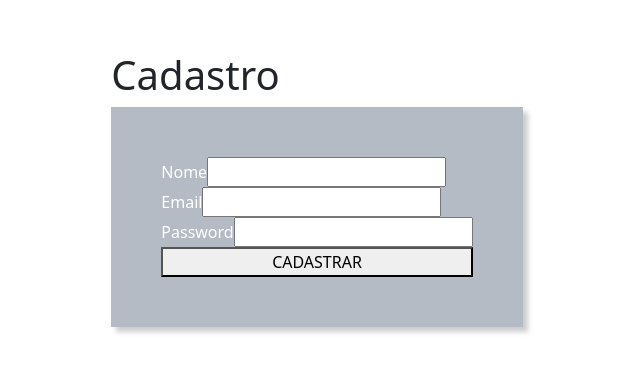
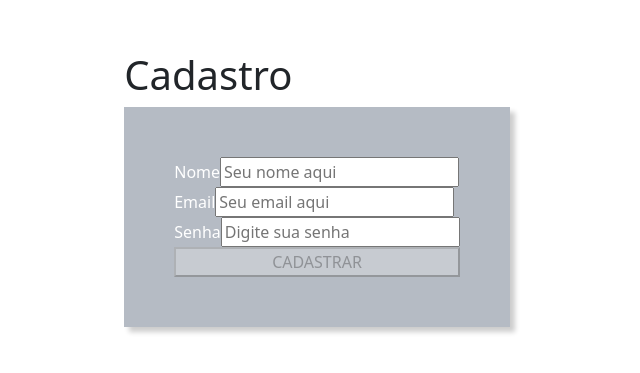
Before and after one commit to williamnstolb/trybe-delivery-app, a React (Create React App) app in the folder front-end/: page /register in a window 1280 px wide. Shown: the part 149-522 px from the top of the page, without its empty margins (323-963 px from the left). Built offline with nearby package versions, Linux system fonts and the light colour scheme.

Commit message:
pagina de cadastro em andamento

```diff
--- a/front-end/src/pages/Products.jsx
+++ b/front-end/src/pages/Products.jsx
@@ -1,9 +1,9 @@
 import React from 'react';
-import Navbar from '../components/NavBar';
+// import Navbar from '../components/NavBar';
 
 function Products() {
   return (
-    <Navbar />
+    <h1> Teste</h1>
   );
 }
 
--- a/front-end/src/pages/Register.jsx
+++ b/front-end/src/pages/Register.jsx
@@ -1,75 +1,109 @@
-import React, { useState } from 'react';
-import { useNavigate } from 'react-router-dom';
-import api from '../services/api';
+import React, { useState, useEffect } from 'react';
+import { Navigate } from 'react-router-dom';
+import { registerUser } from '../services/api';
+import '../styles/pages/login.css';
 
-function Register() {
-  const [form, setForm] = useState({
-    nome: '',
-    email: '',
-    password: '',
-  });
+const Register = () => {
+  const [name, setName] = useState('');
+  const [email, setEmail] = useState('');
+  const [password, setPassword] = useState('');
+  const [isLogged, setIsLogged] = useState(false);
+  const [failedTryRegister, setFailedTryRegister] = useState(false);
 
-  const navigate = useNavigate();
+  const register = async (event) => {
+    event.preventDefault();
 
-  const { email, password, nome } = form;
+    try {
+      const { token, user } = await registerUser('/register', { name, email, password });
 
-  function handleChange(event) {
-    const { name, value } = event.target;
-    setForm((prevState) => ({
-      ...prevState,
-      [name]: value,
-    }));
-  }
+      localStorage.setItem('user', JSON.stringify({ token, ...user }));
+      setIsLogged(true);
+    } catch (error) {
+      setFailedTryRegister(true);
+      setIsLogged(false);
+    }
+  };
 
-  async function handleSubmit(event) {
-    event.preventDefault();
-    const response = await api.post('login', { email, password });
-    navigate('/products');
-    setUser(response.data);
-    console.log(response.data);
-  }
+  const handleChange = (target, stateFunction) => {
+    stateFunction(target.value);
+  };
+
+  useEffect(() => {
+    setFailedTryRegister(false);
+  }, [name, email, password]);
+
+  if (isLogged) return <Navigate to="/products" />;
+
+  const MIN_NAME = 3;
+  const MIN_CHARACTER = 6;
+  const EMAIL_REGEX = /.+@.+\..+/;
 
   return (
-    <>
+    <section>
       <h1>Cadastro</h1>
-      <form onSubmit={ handleSubmit }>
-        <label htmlFor="nome">
+      <form>
+        <label htmlFor="name-input">
           Nome
           <input
+            className="login__login_input"
+            type="text"
+            value={ name }
+            onChange={ ({ target }) => handleChange(target, setName) }
             data-testid="common_register__input-name"
-            type="text"
-            id="nome"
-            name="nome"
-            value={ nome }
-            onChange={ handleChange }
+            placeholder="Seu nome aqui"
           />
         </label>
-        <label htmlFor="email">
+        <label htmlFor="email-input">
           Email
           <input
+            className="login__login_input"
+            type="email"
+            value={ email }
+            onChange={ ({ target }) => handleChange(target, setEmail) }
             data-testid="common_register__input-email"
-            type="email"
-            id="email"
-            name="email"
-            value={ email }
-            onChange={ handleChange }
+            placeholder="Seu email aqui"
           />
         </label>
-        <label htmlFor="password">
-          Password
+        <label htmlFor="password-input">
+          Senha
           <input
+            type="password"
+            value={ password }
+            onChange={ ({ target }) => handleChange(target, setPassword) }
             data-testid="common_register__input-password"
-            type="password"
-            id="password"
-            name="password"
-            value={ password }
-            onChange={ handleChange }
+            placeholder="Digite sua senha"
           />
         </label>
-        <button type="submit" data-testid="common_login__button-login">CADASTRAR</button>
+        {
+          (failedTryRegister)
+            ? (
+              <p data-testid="common_register__element-invalid_register">
+                {
+                  `O endereço de e-mail ou a senha não estão corretos.
+                    Por favor, tente novamente.`
+                }
+              </p>
+            )
+            : null
+        }
+
+        <button
+          data-testid="common_register__button-register"
+          type="submit"
+          onClick={ (event) => register(event) }
+          disabled={
+            password.length < MIN_CHARACTER || !EMAIL_REGEX || name.length < MIN_NAME
+          }
+        >
+          CADASTRAR
+        </button>
+
       </form>
-    </>
+    </section>
+
   );
-}
+};
 
 export default Register;
+
+// https://github.com/tryber/sd-014-a-trybe-futebol-clube/blob/main/app/frontend/src/pages/Login.jsx
--- a/front-end/src/services/api.js
+++ b/front-end/src/services/api.js
@@ -1,7 +1,11 @@
 import axios from 'axios';
 
 const api = axios.create({
-  baseURL: 'http://localhost:3001',
-});
+  baseURL: 'http://localhost:3001' });
+
+export const registerUser = async ({ name, email, password }) => {
+  const { response } = await api.post('/register', { name, email, password });
+  return response;
+};
 
 export default api;
```
